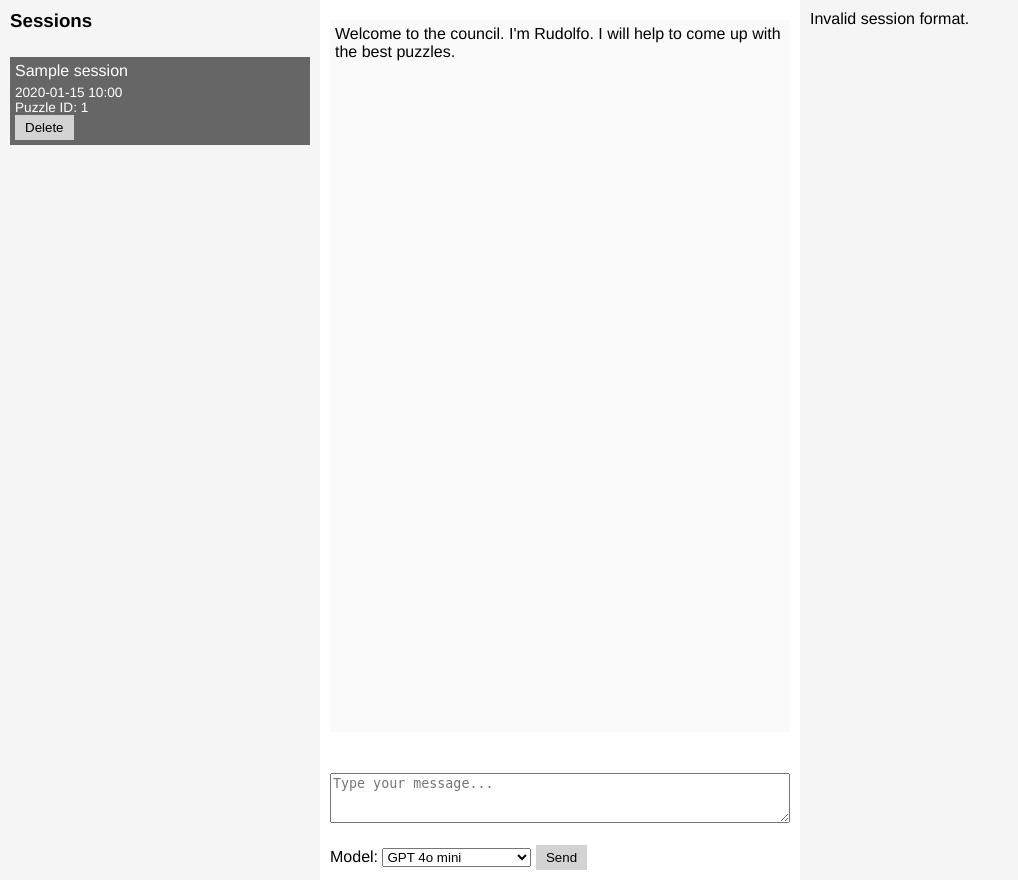
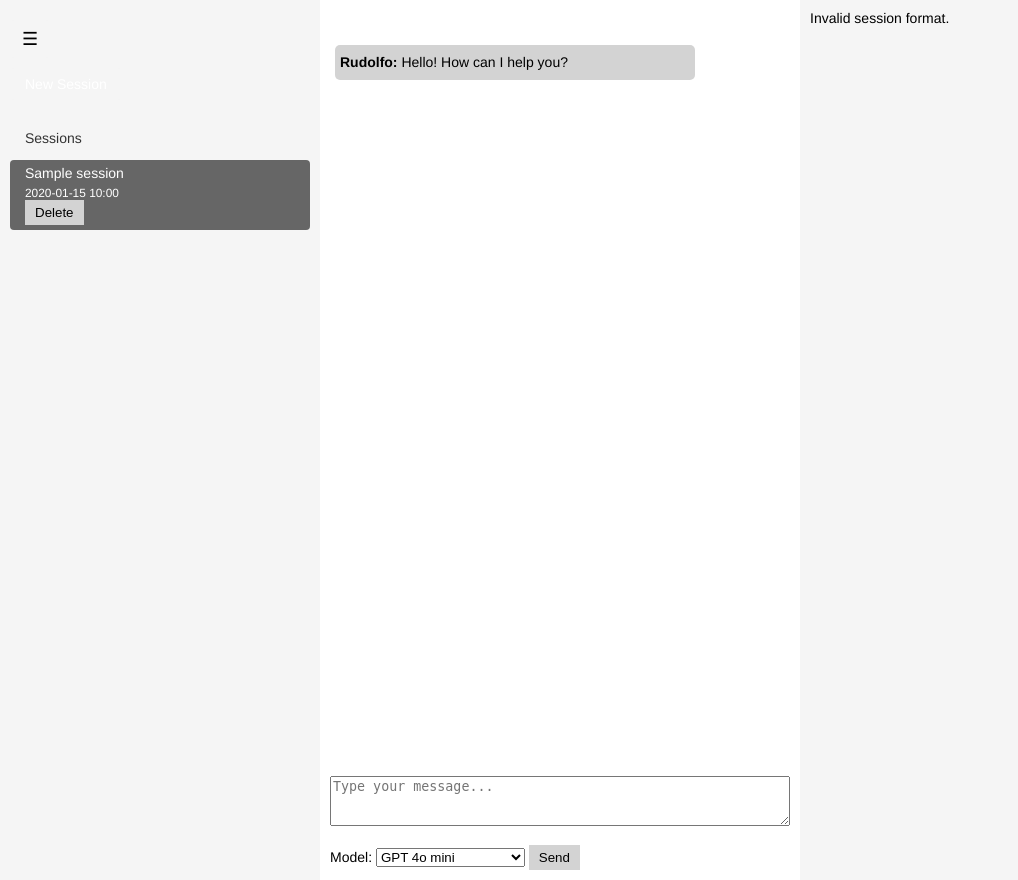
Before and after one commit to F-Mann-M/Puzzle-Generator, a FastAPI app: template app/templates/chat.html in a window 1280 px wide. Shown: the whole page, without its empty margins (0-1018 px from the left). Run offline with FastAPI, Linux system fonts and the light colour scheme; the template is opened without the code that fills it: most values are stand-ins (such as "Sample title", 1, 10 or a date in 2020); parts of the project's set-up code (start-up, migrations or seed data) failed here and were passed over; some libraries are stand-ins or nearby versions.

Commit message:
Redesign chat sidebar and improve puzzle session handling
Refactored the chat sidebar with a new layout, burger menu, and improved styling for better usability. Updated chat and puzzle routers to handle session creation and puzzle editing more robustly, including creating a session when a new puzzle is made and updating session topics on puzzle update. Adjusted editor and sidebar CSS for a more modern look and increased editor height. Minor template cleanups and improved initial chat message.

```diff
--- a/app/routers/chat_routers.py
+++ b/app/routers/chat_routers.py
@@ -24,9 +24,14 @@ async def get_integrated_editor(
         request: Request = None
 ):
     """Loads Puzzle Editor"""
-
+    # when there is no session yet load empty editor (create button instead update)
     if not session_id or session_id.strip() == "":
-        return HTMLResponse(content="<div>Select a session to view the puzzle.</div>")
+        return templates.TemplateResponse(
+            "/create-puzzle.html",
+            {
+                "request": request,
+            }
+        )
 
     try:
         # manual conversion
@@ -39,7 +44,7 @@ async def get_integrated_editor(
     puzzle_id = session_services.get_puzzle_id(session_uuid)
 
     if not puzzle_id:
-        return HTMLResponse(content="<div>Create a puzzle via chat to start editing.</div>")
+        print("No puzzle found")
 
     puzzle_services = PuzzleServices(db)
     puzzle = puzzle_services.get_puzzle_by_id(puzzle_id)
@@ -113,7 +118,7 @@ async def show_chat(request: Request, db: Session = Depends(get_db)):
 
     latest_session = 0
     if all_sessions:
-        lastest_session = all_sessions[0].id
+        lastest_session = services.get_latest_session()
     return templates.TemplateResponse(
         "chat.html",
         {
--- a/app/static/style.css
+++ b/app/static/style.css
@@ -1,6 +1,7 @@
 html, body {
     font-family: 'Calib', 'Helvetica Neue', Helvetica, Arial, sans-serif;
     font-style: normal;
+    font-size: 14px;
     font-weight: 400;
     letter-spacing: 0;
     background-color: white;
@@ -159,8 +160,8 @@ a, a:visited, a:hover, a:active {
 #editor-container {
     width: 100%;
     min-width: 600px;
-    height: 400px;
-    border: 2px solid #444;
+    height: 500px;
+    border: 0px solid #444;
     background: #fafafa;
     margin-top: 20px;
 }
@@ -222,39 +223,135 @@ a, a:visited, a:hover, a:active {
     position: relative;
 }
 
-.sessions-sidebar {
+.sidebar-wrapper {
     position: fixed;
     left: 0;
     top: 0;
+    width: 300px;
+    min-width: 300px;
+    height: 100vh;
+    display: flex;
+    flex-direction: column;
+    background-color: #f5f5f5;
+    z-index: 100;
+    pointer-events: auto;
+}
+
+.sidebar-header {
+    width: 100%;
+    background-color: #f5f5f5;
+    padding: 20px 10px;
+    display: flex;
+    align-items: flex-start;
+    justify-content: space-between;
+    gap: 10px;
+    border-bottom: 0px solid #ccc;
+    flex-shrink: 0;
+    flex-direction: column;
+}
+
+.burger-menu {
+    position: relative;
+}
+
+.burger-btn {
+    background-color: #f5f5f5;
+    border: 0px solid #ccc;
+    border-radius: 4px;
+    padding: 8px 12px;
+    cursor: pointer;
+    font-size: 18px;
+    transition: background-color 0.2s;
+}
+
+.burger-btn:hover {
+    background-color: #ddd;
+}
+
+.burger-dropdown {
+    display: none;
+    position: absolute;
+    top: 100%;
+    left: 0;
+    margin-top: 5px;
+    background-color: white;
+    border: 1px solid #ccc;
+    border-radius: 4px;
+    box-shadow: 0 2px 8px rgba(0, 0, 0, 0.15);
+    min-width: 200px;
+    z-index: 1000;
+    overflow: hidden;
+}
+
+.burger-dropdown.show {
+    display: block;
+}
+
+.burger-dropdown a {
+    display: block;
+    padding: 10px 15px;
+    color: #333;
+    text-decoration: none;
+    border-bottom: 1px solid #eee;
+    transition: background-color 0.2s;
+}
+
+.burger-dropdown a:last-child {
+    border-bottom: none;
+}
+
+.burger-dropdown a:hover {
+    background-color: #f5f5f5;
+}
+
+.sidebar-btn {
+    flex: 1;
+    padding: 8px 15px;
+    background-color: #f5f5f5;
+    color: white;
+    text-align: left;
+    text-decoration: none;
+    border-radius: 4px;
+    font-weight: 400;
+    transition: background-color 0.2s;
+}
+
+.sidebar-btn:hover {
+    background-color: #ddd;
+}
+
+.sessions-sidebar {
+    flex: 1;
     min-width: 250px;
-    width: 300px;
-    height: 100vh;
+    width: 100%;
+    height: calc(100vh - 60px);
     background-color: #f5f5f5;
     border: 0px solid #ddd;
     border-radius: 0px;
     padding: 10px;
     overflow-y: auto;
-    z-index: 100;
-    pointer-events: auto;
 }
 
 .sessions-sidebar h3 {
     margin-top: 0;
-    margin-bottom: 15px;
-    padding-bottom: 10px;
+    font-weight: 400;
+    font-size: 14px;
+    color: #333;
+    padding: 0px 15px;
 }
 
 .sessions-list {
     display: flex;
     flex-direction: column;
-    gap: 5px;
+    gap: 0px;
 }
 
 .session-item {
-    padding: 5px;
+    padding: 5px 15px;
     border: 0px solid #ddd;
     border-radius: 0px;
     transition: all 0.2s ease;
+    border-radius: 4px;
 }
 
 .session-item:hover {
@@ -275,7 +372,7 @@ a, a:visited, a:hover, a:active {
 }
 
 .session-topic {
-    font-weight: 500;
+    font-weight: 400;
     margin-bottom: 5px;
     color: #333;
 }
@@ -302,7 +399,7 @@ a, a:visited, a:hover, a:active {
     flex: 1;
     overflow-y: auto;
     padding: 5px;
-    background-color: #fafafa;
+    background-color: white;
     border: 0px solid #ddd;
     border-radius: 0px;
     margin-bottom: 5px;
--- a/app/templates/chat.html
+++ b/app/templates/chat.html
@@ -6,10 +6,27 @@
 
 <div class="chat-layout">
 
-    <!-- Left Sidebar: Sessions List -->
+    <!-- Left Sidebar: Header and Sessions List -->
+    <div class="sidebar-wrapper">
+        <!-- Sidebar Header with Menu -->
+        <div class="sidebar-header">
+            <!-- Burger Menu -->
+            <div class="burger-menu">
+                <button class="burger-btn" id="burger-btn">☰</button>
+                <div class="burger-dropdown" id="burger-dropdown">
+                    <a href="/">Home</a>
+                    <a href="/puzzles">Puzzles</a>
+                    <a href="/puzzles/create-puzzle">Create Puzzle</a>
+                    <a href="/puzzles/generate">Generate Puzzle</a>
+                </div>
+            </div>
+            <!-- Menu -->
+<!--            <a href="/puzzles/" class="sidebar-btn">Puzzles</a>-->
+            <a href="/puzzles/chat" class="sidebar-btn">New Session</a>
+        </div>
 
+        <!-- Sessions List -->
         <div class="sessions-sidebar">
-
             <h3>Sessions</h3>
             <div id="sessions-list-container"
                  class="sessions-list"
@@ -20,12 +37,13 @@
                 {% include "partials/chat_sidebar_items.html" %}
             </div>
         </div>
+    </div>
 
 
     <!-- Chat Container -->
     <div class="chat-main">
         <div id="chat-container">
-            Welcome to the council. I'm Rudolfo. I will help to come up with the best puzzles.
+            <div class="ai_response"><strong>Rudolfo:</strong> Hello! How can I help you?</div>
         </div>
         <form id="chat-form"
               hx-post="chat"
@@ -48,7 +66,6 @@
             <!-- choose Model -->
             <label for="model">Model:</label>
             <select id="model" name="model" required>
-                <option value="gpt-5o-mini">GPT 4o mini</option>
                 <option value="gpt-4o-mini">GPT 4o mini</option>
                 <option value="gpt-4.1-mini">GPT 4.1 mini</option>
                 <option value="gemini-3-pro-preview">Gemini 3 pro preview</option>
@@ -78,4 +95,26 @@
 
 </div>
 
+<script>
+    // Burger menu toggle
+    document.addEventListener('DOMContentLoaded', function() {
+        const burgerBtn = document.getElementById('burger-btn');
+        const burgerDropdown = document.getElementById('burger-dropdown');
+
+        if (burgerBtn && burgerDropdown) {
+            burgerBtn.addEventListener('click', function(e) {
+                e.stopPropagation();
+                burgerDropdown.classList.toggle('show');
+            });
+
+            // Close dropdown when clicking outside
+            document.addEventListener('click', function(e) {
+                if (!burgerBtn.contains(e.target) && !burgerDropdown.contains(e.target)) {
+                    burgerDropdown.classList.remove('show');
+                }
+            });
+        }
+    });
+</script>
+
 {% endblock %}
--- a/app/templates/partials/chat_sidebar_items.html
+++ b/app/templates/partials/chat_sidebar_items.html
@@ -8,10 +8,8 @@
      hx-on::after-request="htmx.trigger('body', 'refreshPuzzle'); htmx.trigger('body', 'refreshSidebar');"
      style="cursor: pointer;">
     <div class="session-topic">{{ session.topic_name }}</div>
-    <div class="session-date">{{ session.created_at.strftime('%Y-%m-%d %H:%M') if session.created_at else ''
-        }}
-    </div>
-    <div class="session-date">Puzzle ID: {{ session.puzzle_id }}</div>
+    <div class="session-date">{{ session.created_at.strftime('%Y-%m-%d %H:%M') if session.created_at else ''}}</div>
+<!--    <div class="session-date">Puzzle ID: {{ session.puzzle_id }}</div>-->
     <!-- delete session -->
     <button hx-delete="/puzzles/chat/{{session.id}}/delete"
             hx-trigger="click consume"
--- a/app/templates/partials/editor_partial.html
+++ b/app/templates/partials/editor_partial.html
@@ -34,7 +34,7 @@
      data-puzzle-game-mode="{{ puzzle.game_mode }}"
      data-puzzle-coins="{{ puzzle.coins or 0 }}"
      data-puzzle-description="{{ puzzle.description or '' }}"
-     style="width: 100%; height: 400px; border: 1px solid #ccc;"></svg>
+     style="width: 100%; height: 500px; border: 1px solid #ccc;"></svg>
 </div>
 <br>
 <form id="editor-form" method="POST" action="/puzzles">
```
Also changed, not shown: app/routers/puzzle_routers.py (+18 -3 lines), app/templates/create-puzzle.html (+1 -8 lines). Lines whose indentation alone changed are shown as unchanged.
